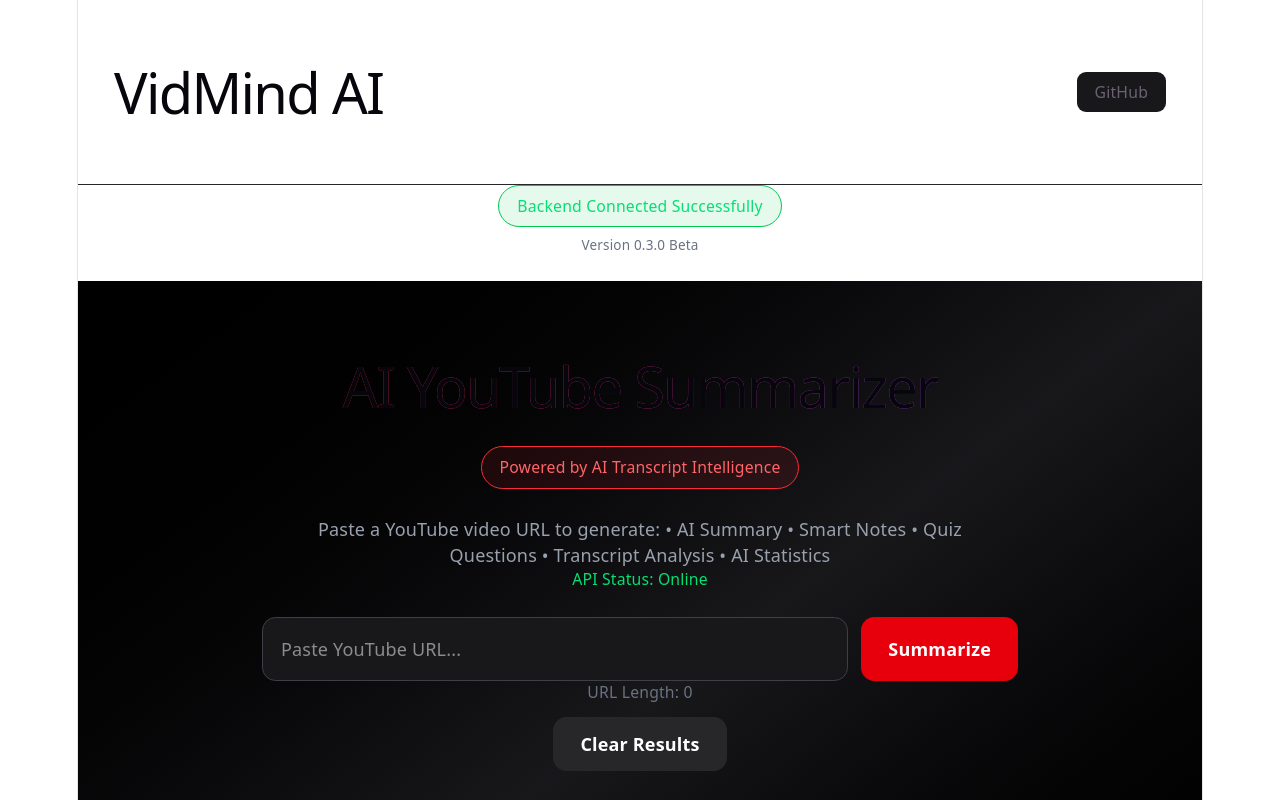
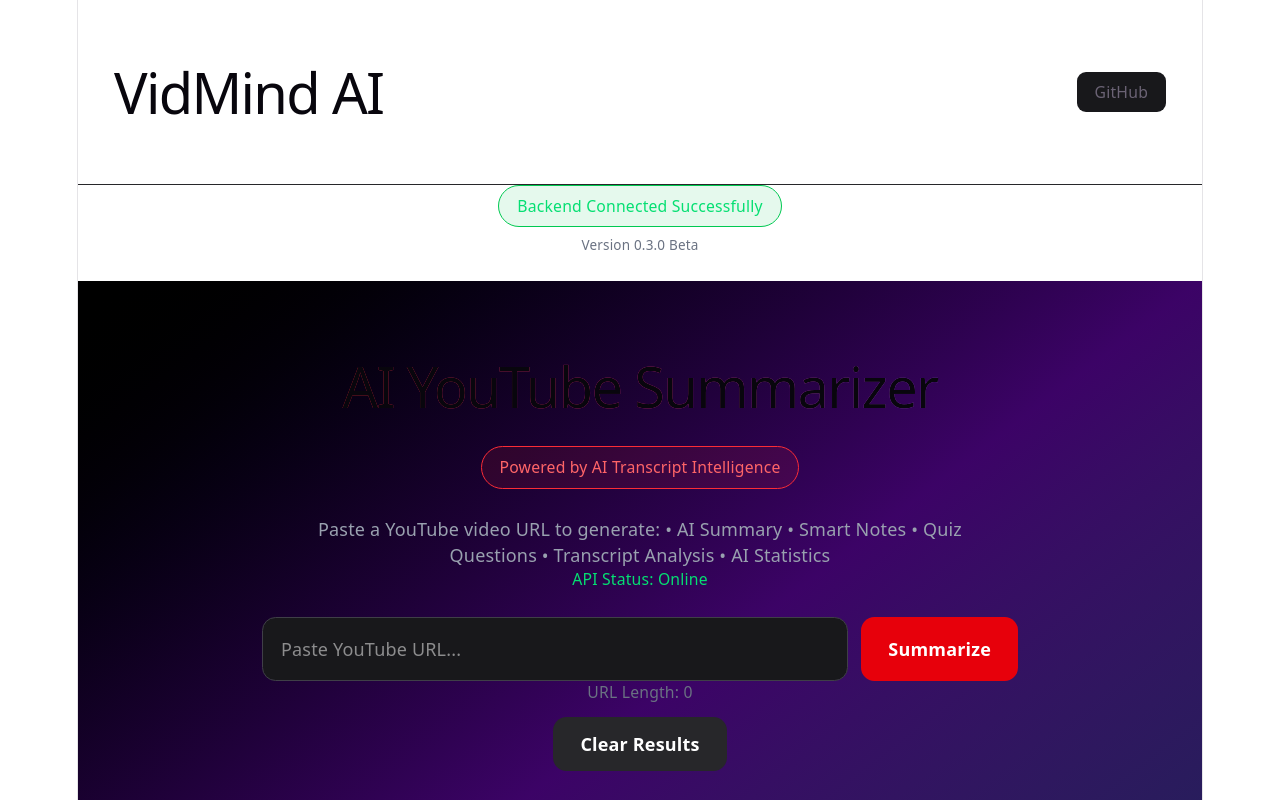
Before and after one commit to pragatipandey-tech/Youtube-AI-Summarizer, a React app in the folder frontend/: page / in a window 1280 px wide. Shown: the top 800 px of the page. Built offline with nearby package versions, Linux system fonts and the light colour scheme; the HTML template or start-up script is replaced by a standard one.

Commit message:
Upgrade website background gradient colors

```diff
--- a/frontend/src/App.jsx
+++ b/frontend/src/App.jsx
@@ -111,7 +111,7 @@
         initial={{ opacity: 0, y: 40 }}
         animate={{ opacity: 1, y: 0 }}
         transition={{ duration: 0.8 }}
-        className="min-h-screen bg-gradient-to-br from-black via-zinc-900 to-black text-white flex flex-col items-center px-4 py-10"
+        className="min-h-screen bg-gradient-to-br from-black via-purple-950 to-blue-950 text-white flex flex-col items-center px-4 py-10"
       >
 
         <h1 className="text-5xl md:text-7xl font-extrabold mb-4 text-center bg-gradient-to-r from-red-500 via-pink-500 to-purple-500 bg-clip-text text-transparent">
```
